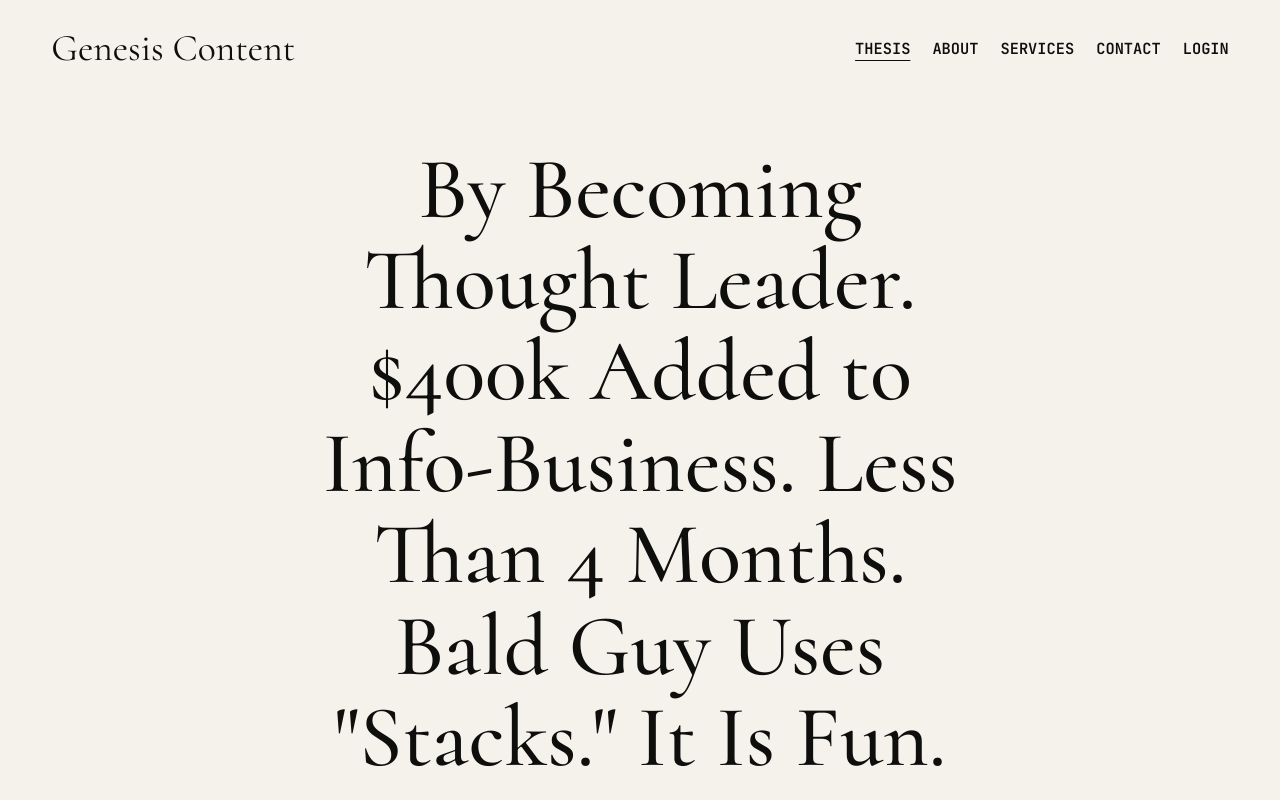
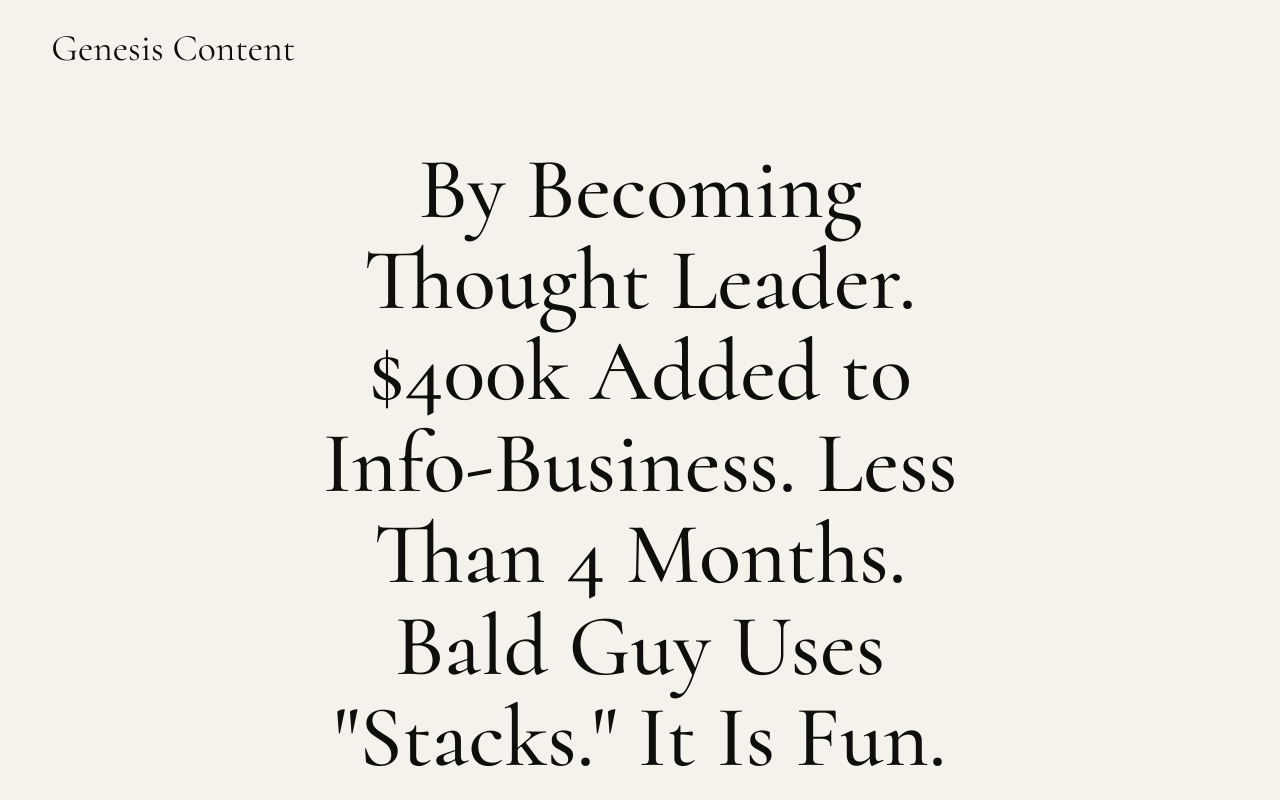
Before and after one commit to tdgeraldmcd/genesiswebsite, a plain HTML site: page thesis/index.html in a window 1280 px wide. Shown: the top 800 px of the page. Drawn offline with Linux system fonts and the light colour scheme; a script that the page names is missing.

Commit message:
nav removal

```diff
--- a/thesis/index.html
+++ b/thesis/index.html
@@ -36,13 +36,6 @@
     <div class="site-shell">
       <header class="page-nav">
         <a class="brand-link" href="../">Genesis Content</a>
-        <nav class="nav-links" aria-label="Primary navigation">
-          <a href="../thesis/" aria-current="page">Thesis</a>
-          <a href="../about/">About</a>
-          <a href="../services/">Services</a>
-          <a href="../contact/">Contact</a>
-          <a href="../login/">Login</a>
-        </nav>
       </header>
 
       <main>
```
